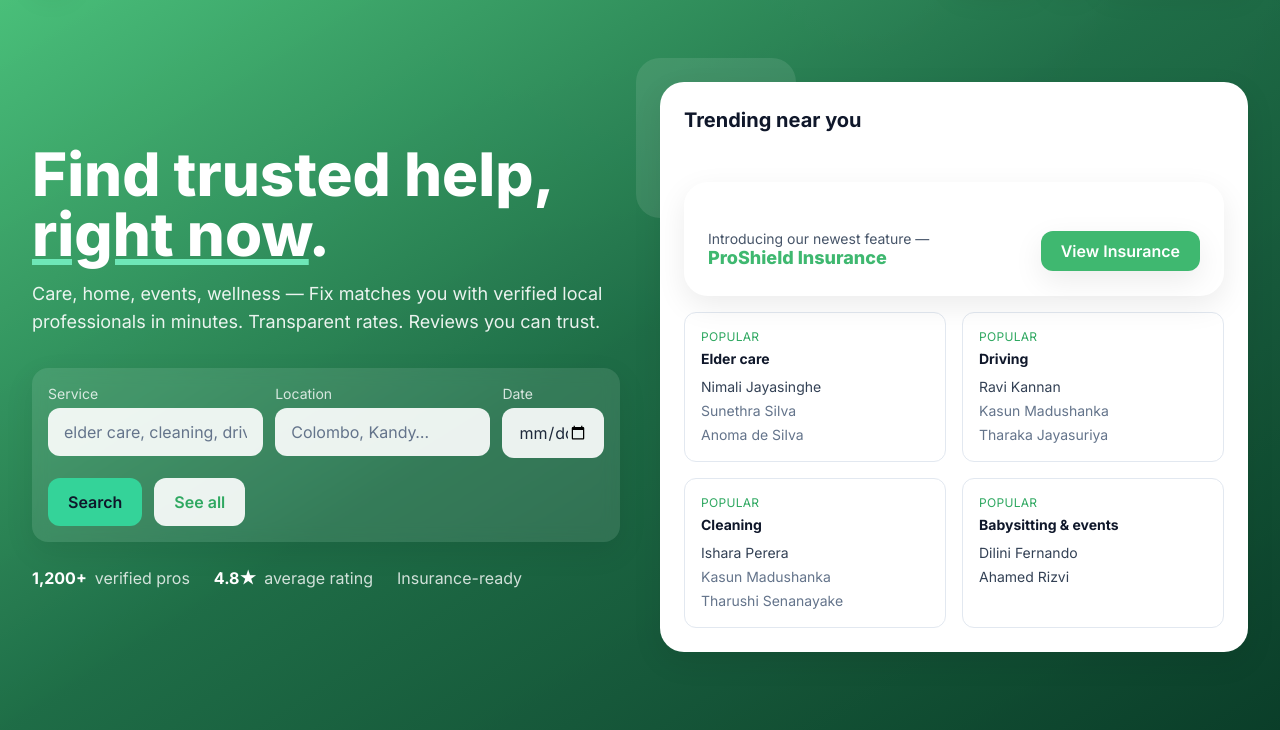
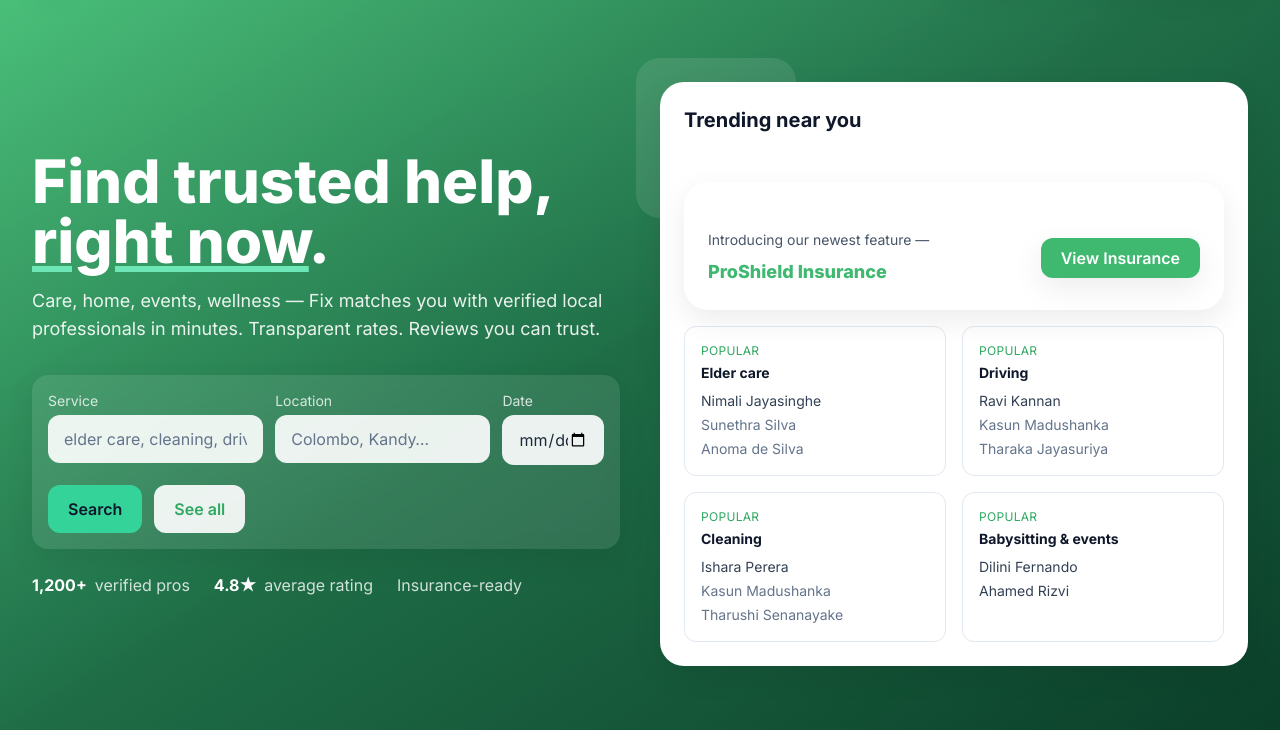
Before and after one commit to senaya-bandara/Fix-website, a plain HTML site: page index.html in a window 1280 px wide. Shown: the part 70-800 px from the top of the page. Drawn offline with nearby package versions, Linux system fonts and the light colour scheme.

Commit message:
Update index.html

```diff
--- a/index.html
+++ b/index.html
@@ -134,17 +134,15 @@
     <div class="flex items-center justify-between">
 <div class="flex items-center justify-between mt-6 w-full">
 
-  <!-- Tagline (2 lines, enhanced ProShield) -->
   <div class="w-full">
-    <p class="text-slate-600 text-sm leading-tight">
+    <p class="text-slate-600 text-sm mb-2">
       Introducing our newest feature —
     </p>
-    <p class="text-fix-600 font-extrabold text-lg -mt-1">
+    <p class="text-fix-600 font-extrabold text-lg">
       ProShield Insurance
     </p>
   </div>
 
-  <!-- Button -->
   <a
     href="insurance.html?id=p1"
     class="px-5 py-2 rounded-xl bg-fix-600 text-white font-semibold shadow-soft hover:bg-fix-700 shrink-0"
```
